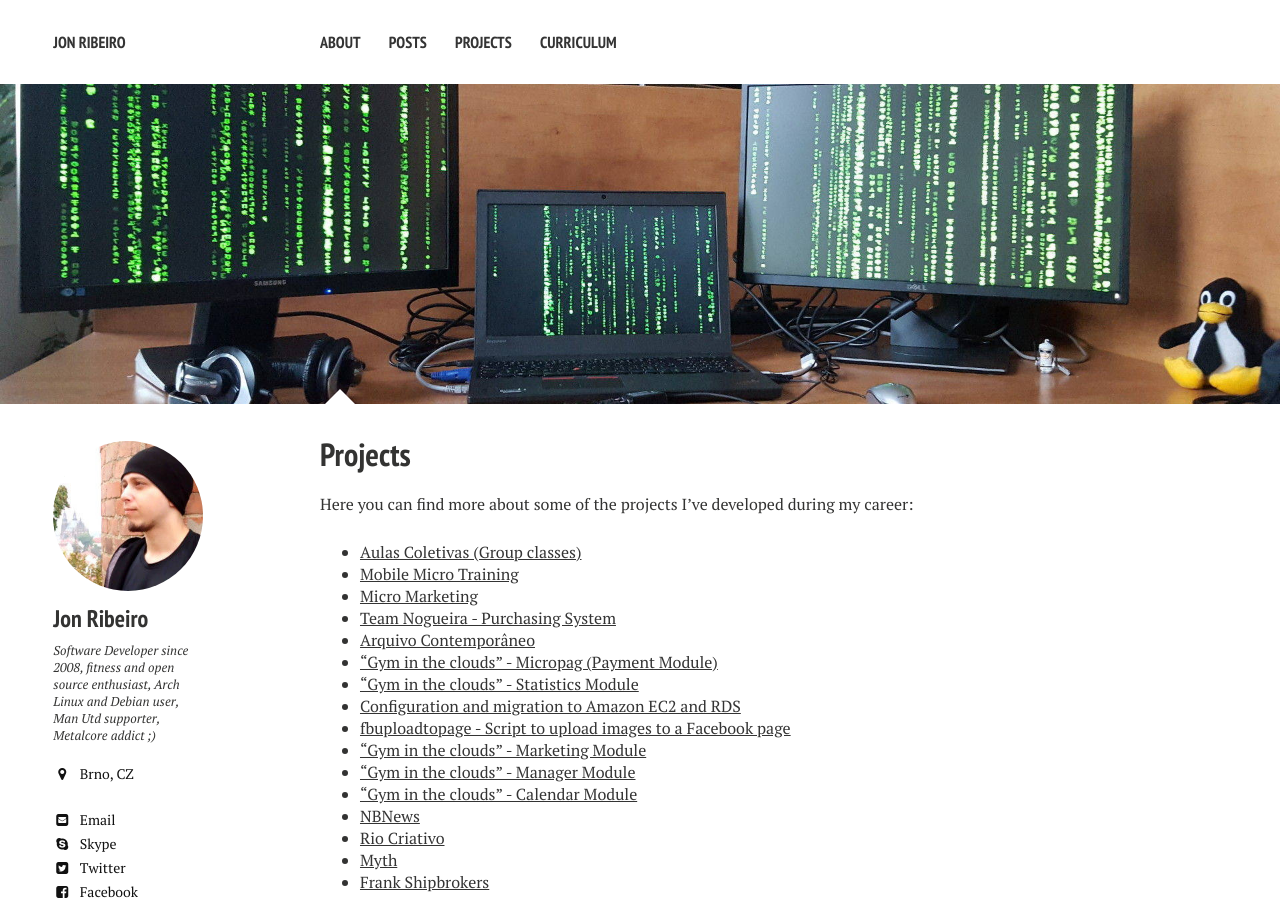
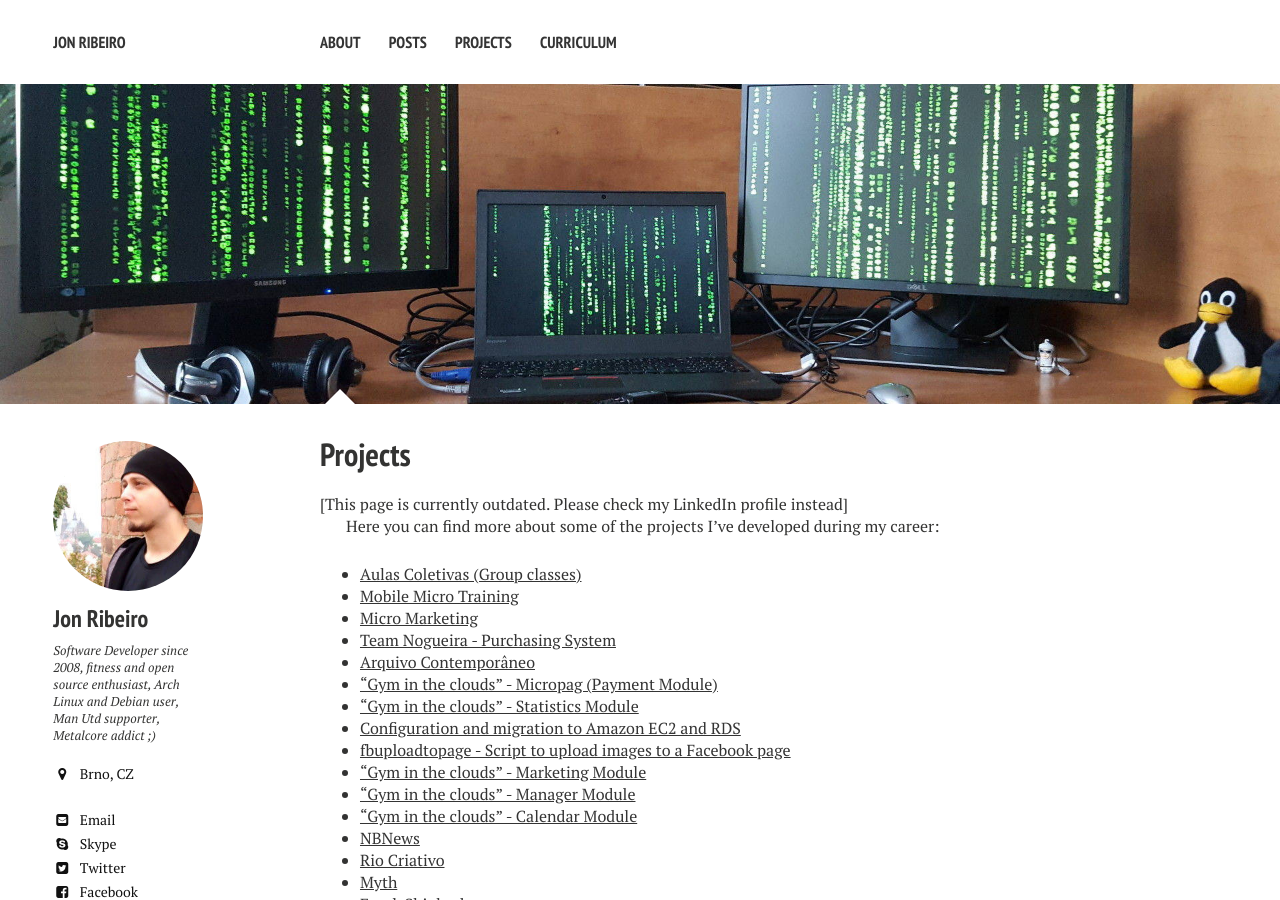
Before and after one commit to jonathas/jonathas.github.io, a Jekyll site: the page built from projects/index.md, in a window 1280 px wide and 900 px high. Built offline with Jekyll 4.4.1, drawn with Linux system fonts in a browser that asks for light colours; nearby versions of some CDN libraries.

Commit message:
Updated Projects page. Set warining

```diff
--- a/projects/index.md
+++ b/projects/index.md
@@ -6,6 +6,8 @@
 image:
   feature: cover-projects.jpg
 ---
+
+[This page is currently outdated. Please check my LinkedIn profile instead]
 
 Here you can find more about some of the projects I've developed during my career:
 
```
